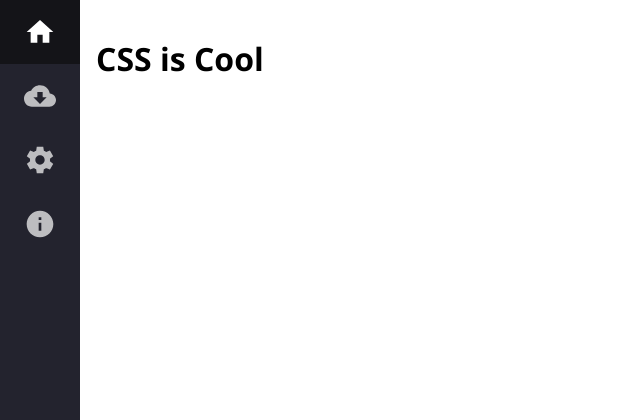
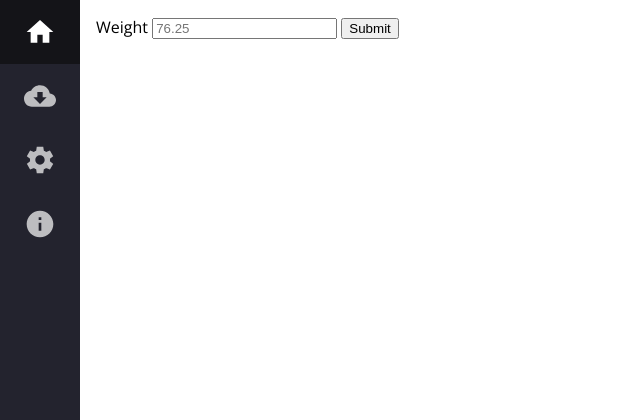
Before and after one commit to Zenahr/flask-weight-calculator, a Flask app: template Controller/templates/Main.html in a window 1280 px wide. Shown: the top 420 px of the page, without its empty margins (0-640 px from the left). Run offline with Flask 2, Linux system fonts and the light colour scheme; the template is opened without the code that fills it, so the values that code supplies are empty.

Commit message:
added form

```diff
--- a/Controller/templates/Main.html
+++ b/Controller/templates/Main.html
@@ -178,10 +178,14 @@
         </ul>
     </nav>
 
+
     <!-- Content -->
-
     <main>
-        <h1>CSS is Cool</h1>
+        <form action="">
+            <label for="weightValue">Weight</label>
+            <input type="text" id="weightValue" name="firstname" placeholder="76.25">
+            <input preventDefault(); type="submit" value="Submit">
+        </form>
 
     </main>
 </body>
```
